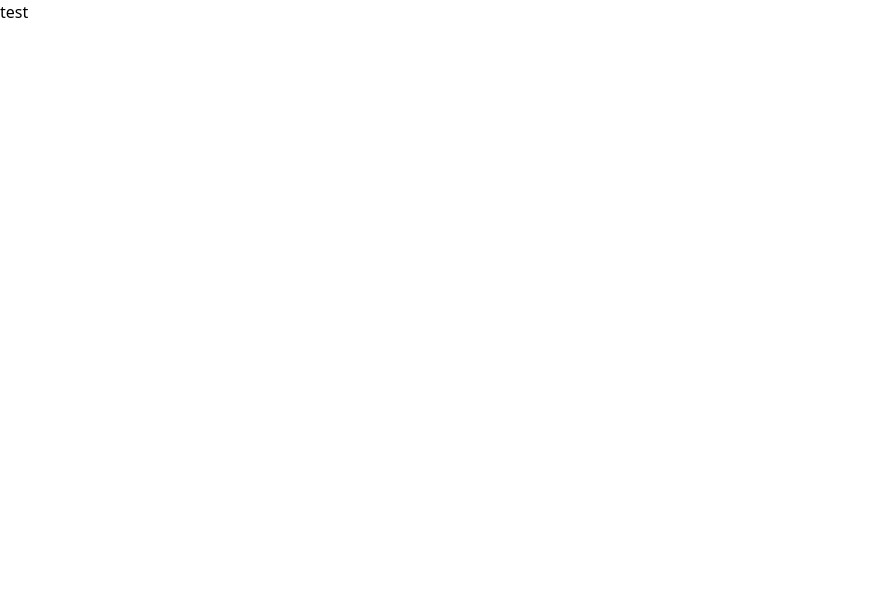
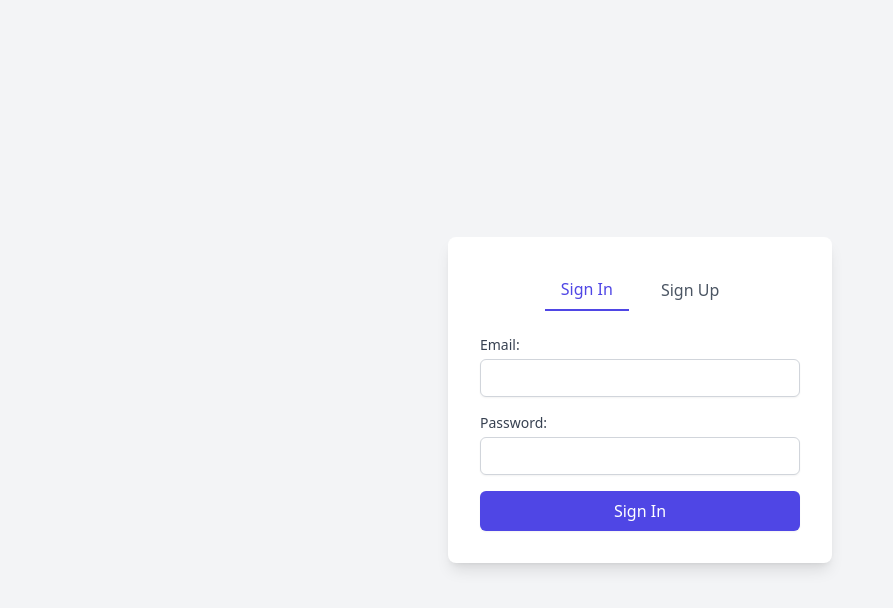
Before and after one commit to Haider12212/project, a Next.js app: page / in a window 1280 px wide. Shown: the top 608 px of the page, without its empty margins (0-893 px from the left). Built offline with nearby package versions, Linux system fonts and the light colour scheme; no server answers.

Commit message:
final commit

```diff
--- a/src/app/page.tsx
+++ b/src/app/page.tsx
@@ -1,8 +1,9 @@
 import Image from "next/image";
+import AuthPage from "./authentication/page";
 
 export default function Home() {
   return (
-  <div>test</div>
+    <AuthPage/>
   );
 }
 
```
